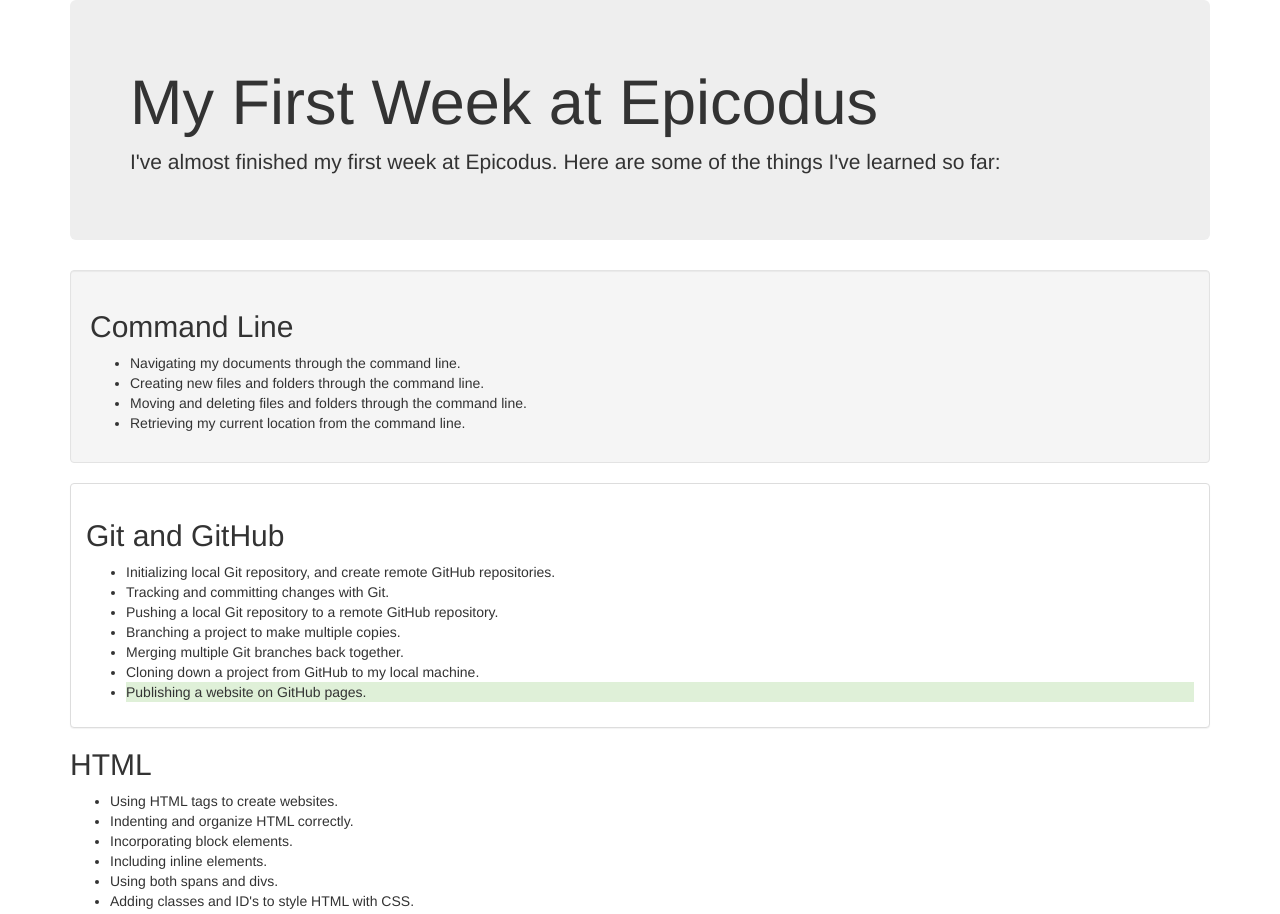
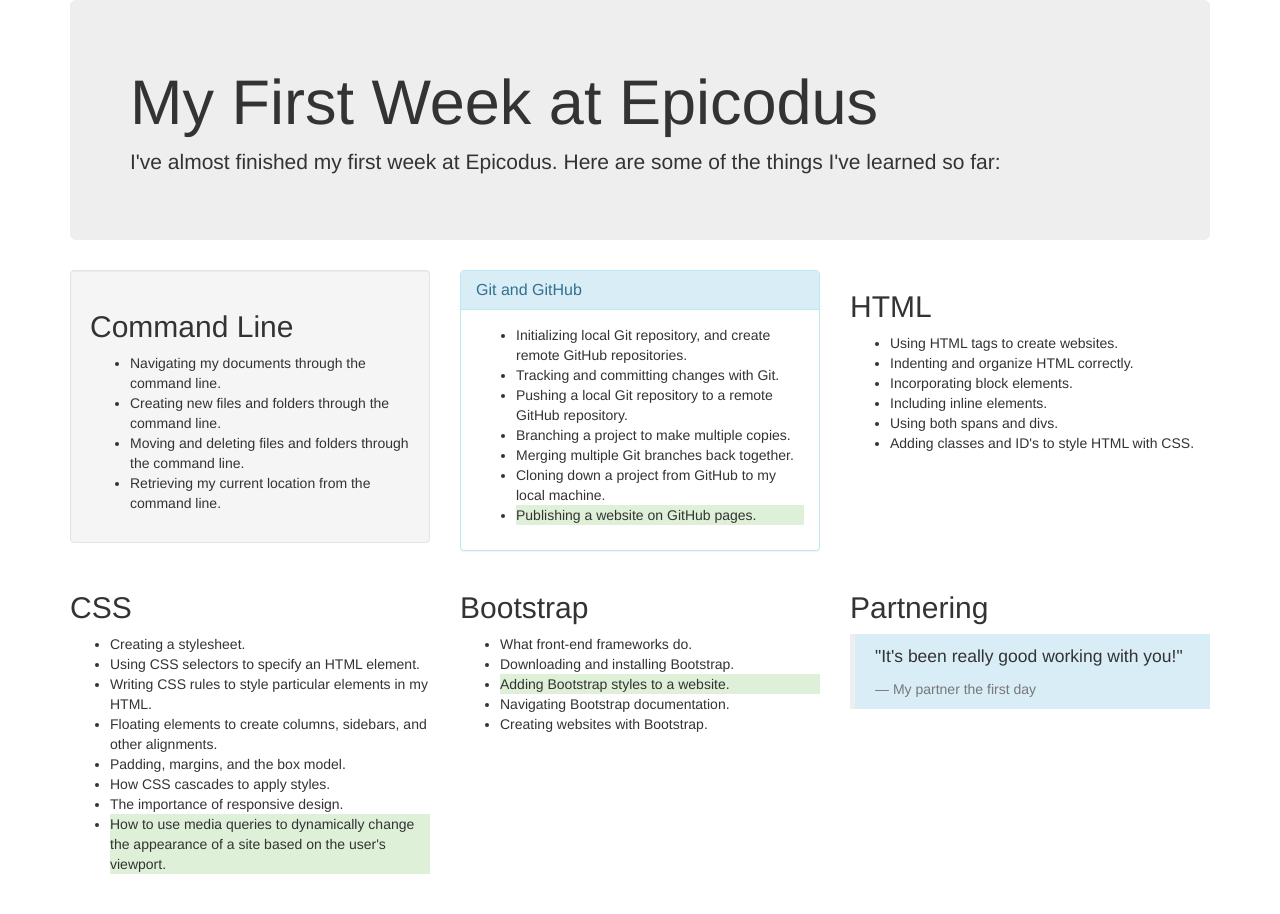
Before and after one commit to 3ntomasino/week-in-review, a plain HTML site: page index.html in a window 1280 px wide. Shown: the top 914 px of the page. After the commit the page ends 884 px from the top, so only its background shows below. Drawn offline with Linux system fonts and the light colour scheme.

Commit message:
add class columns and rows

```diff
--- a/index.html
+++ b/index.html
@@ -12,6 +12,8 @@
           I've almost finished my first week at Epicodus. Here are some of the things I've learned so far:
         </p>
       </div>
+      <div class="row">
+        <div class="col-md-4">
           <div class="well">
             <h2>Command Line</h2>
             <ul>
@@ -21,9 +23,13 @@
               <li>Retrieving my current location from the command line.</li>
             </ul>
           </div>
-       <div class="panel panel-default">
+        </div>
+        <div class="col-md-4">
+         <div class="panel panel-info">
+          <div class="panel-heading">
+            <h2 class="panel-title">Git and GitHub</h2>
+          </div>
           <div class="panel-body">
-          <h2>Git and GitHub</h2>
             <ul>
               <li>Initializing local Git repository, and create remote GitHub repositories.</li>
               <li>Tracking and committing changes with Git.</li>
@@ -35,6 +41,8 @@
             </ul>
           </div>
          </div>
+        </div>
+        <div class="col-md-4">
           <h2>HTML</h2>
           <ul>
             <li>Using HTML tags to create websites.</li>
@@ -44,6 +52,11 @@
             <li>Using both spans and divs.</li>
             <li>Adding classes and ID's to style HTML with CSS.</li>
           </ul>
+        </div>
+      </div>
+
+      <div class="row">
+        <div class="col-md-4">
           <h2>CSS</h2>
           <ul>
             <li>Creating a stylesheet.</li>
@@ -55,6 +68,8 @@
             <li>The importance of responsive design.</li>
             <li class="bg-success">How to use media queries to dynamically change the appearance of a site based on the user's viewport.</li>
           </ul>
+        </div>
+        <div class="col-md-4">
           <h2>Bootstrap</h2>
           <ul>
             <li>What front-end frameworks do.</li>
@@ -63,11 +78,15 @@
             <li>Navigating Bootstrap documentation.</li>
             <li>Creating websites with Bootstrap.</li>
           </ul>
+        </div>
+        <div class="col-md-4">
           <h2>Partnering</h2>
           <blockquote class="bg-info">
             <p>"It's been really good working with you!"</p>
             <footer>My partner the first day</footer>
           </blockquote>
         </div>
+      </div>
+    </div>
   </body>
 </html>
```
Lines whose indentation alone changed are shown as unchanged.
